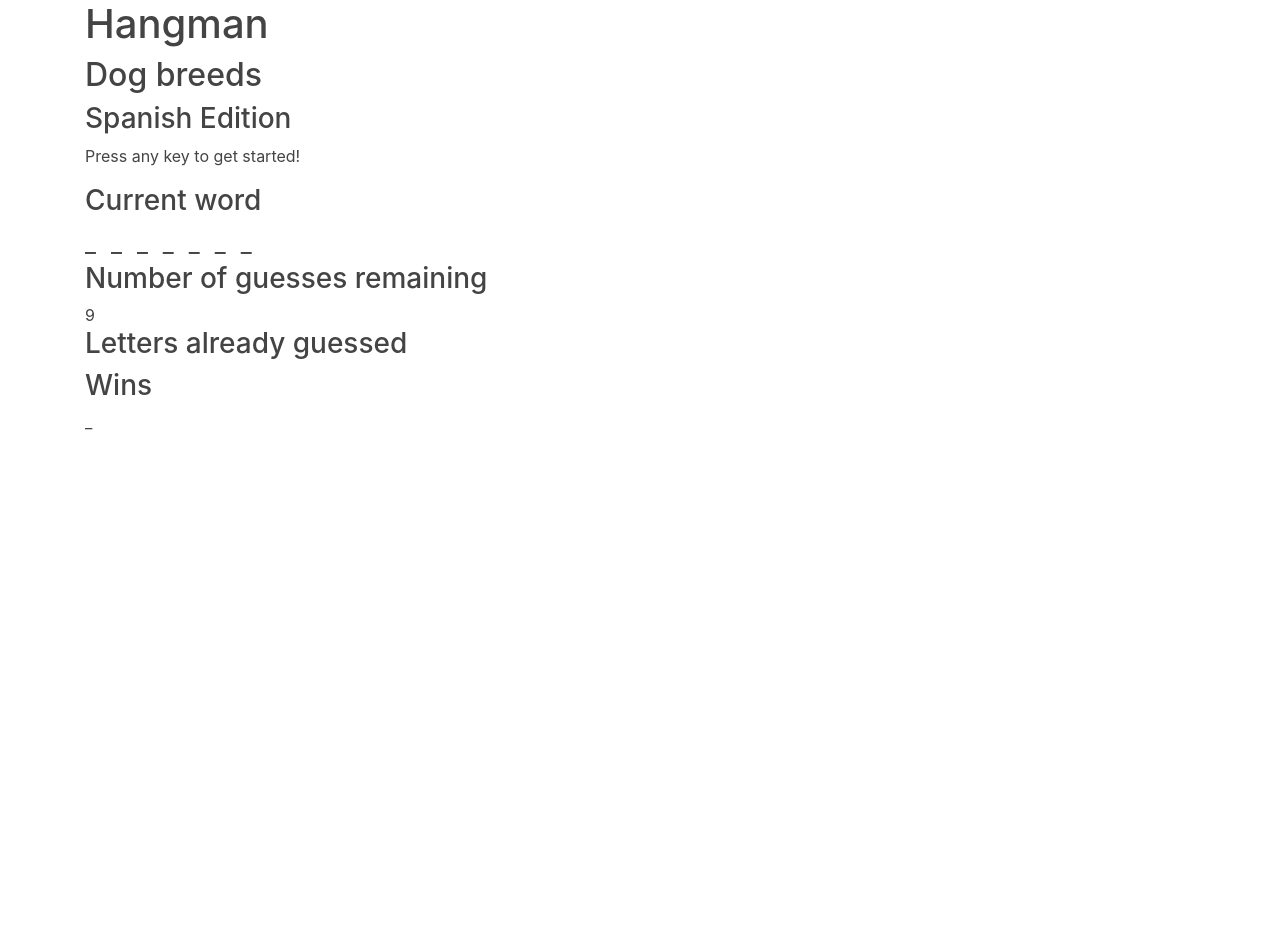
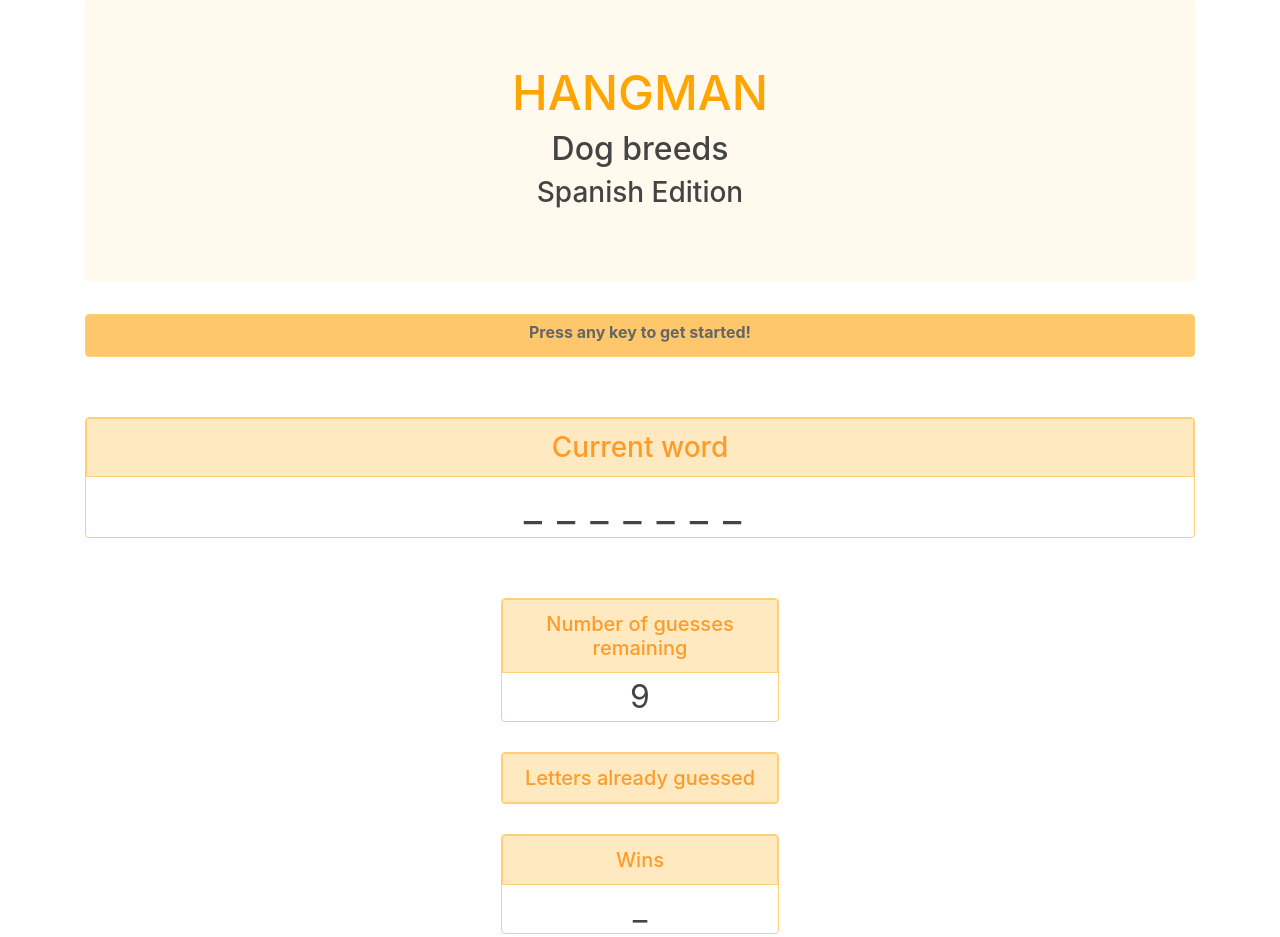
Before and after one commit to caam123/WordGuessGame, a plain HTML site: page index.html in a window 1280 px wide. Before the commit the page ends 800 px from the top, so only its background shows below. Drawn offline with nearby package versions, Linux system fonts and the light colour scheme.

Commit message:
agregamos estilos rapidos

```diff
--- a/assets/css/style.css
+++ b/assets/css/style.css
@@ -1,9 +1,58 @@
+*{
+    padding:0;
+}
 body{
 
     color:#444;
 }
 
+h1{
+    text-transform:uppercase;
+    color:orange;
+    font-size: 3em;
+}
+
 #underscore{
     letter-spacing:15px;
+    font-size: 2.5em;
+    text-transform: uppercase;
+}
+
+#press{
+    background-color: rgb(255, 199, 108);
+    font-weight: bold;
+    color:#666;
+    padding-top: 5px;
+}
+
+.card{
+
+    margin:30px auto;
+    padding:0;
+    border: 1px solid rgb(255, 207, 117);
+}
+
+.card-header{
+    background-color:rgb(255, 233, 192);
+    border: 1px solid rgb(255, 207, 117);
+    color:rgb(255, 155, 41);
+}
+
+.card-text{
+    font-size: 2em;
+}
+
+.otros h3{
+    background-color:#eee;
+    color:gray;
+
+}
+
+.jumbotron{
+    background-color: rgb(255, 249, 238);
+}
+
+#lettersGuessed{
+    text-transform: uppercase;
     font-size: 1.5em;
 }
--- a/assets/javascript/game.js
+++ b/assets/javascript/game.js
@@ -25,7 +25,7 @@ var guessesLeft = 9;
 var lettersGuessed = [];
     document.onkeypress = function (event){
     lettersGuessed.push(event.key);
-    document.getElementById("lettersGuessed").textContent = lettersGuessed;
+    document.getElementById("lettersGuessed").textContent = lettersGuessed.join(" - ");
     console.log("array de guessed", lettersGuessed);
 };
 
--- a/index.html
+++ b/index.html
@@ -1,51 +1,61 @@
 <!DOCTYPE html>
 <html>
+
 <head>
     <meta charset="utf-8">
     <meta http-equiv="X-UA-Compatible" content="IE=edge">
     <title>Word Game Guess </title>
     <meta name="viewport" content="width=device-width, initial-scale=1">
     <link rel="stylesheet" href="assets/css/normalize.css">
-    <link rel="stylesheet" href="https://stackpath.bootstrapcdn.com/bootstrap/4.3.1/css/bootstrap.min.css" integrity="sha384-ggOyR0iXCbMQv3Xipma34MD+dH/1fQ784/j6cY/iJTQUOhcWr7x9JvoRxT2MZw1T" crossorigin="anonymous">
+    <link rel="stylesheet" href="https://stackpath.bootstrapcdn.com/bootstrap/4.3.1/css/bootstrap.min.css" integrity="sha384-ggOyR0iXCbMQv3Xipma34MD+dH/1fQ784/j6cY/iJTQUOhcWr7x9JvoRxT2MZw1T"
+        crossorigin="anonymous">
     <link rel="stylesheet" type="text/css" media="screen" href="assets/css/style.css">
 
 </head>
 <!--Como no queria presionar tecla para que salieran los _ _ _ lo puse aqui "onload"-->
+
 <body>
     <div class="container">
-    <div>
+        <div class="jumbotron text-center">
             <h1>Hangman</h1>
             <h2>Dog breeds</h2>
             <h3>Spanish Edition</h2>
         </div>
-    <div>
-            <p>
+        <div class="card" id="press">
+            <p class="card-title text-center">
                 Press any key to get started!
             </p>
-
         </div>
-    <div class="current-word">
-        <h3>Current word</h3>
-        <span id="underscore"></span>
+        <div class="row">
+            <div class="col-sm-12">
+                <div class="current-word card text-center">
+                    <h3 class="card-header">Current word</h3>
+                    <span class="card-text" id="underscore"></span>
+                </div>
+            </div>
         </div>
 
-    <div class="number-guess">
-    <h3> Number of guesses remaining</h3>
-    <span id="guesses"></span>
+
+            <div class="number-guess card otros text-center col-sm-3">
+                <h5 class="card-header"> Number of guesses remaining</h5>
+                <span class="card-text" id="guesses"></span>
             </div>
 
-    <div class="letters">
-        <h3>Letters already guessed</h3>
-        <span id="lettersGuessed"></span>
+            <div class="letters card otros text-center col-sm-3">
+                <h5 class="card-header">Letters already guessed</h5>
+                <span id="lettersGuessed" class="card-text"></span>
             </div>
 
-    <div class="score">
-        <h3>Wins</h3>
-        <span id="wins">_</span>
+            <div class="score card otros col-sm-3">
+                <h5 class="card-header text-center">Wins</h5>
+                <span class="card-text text-center" id="wins">_</span>
             </div>
+
+
     </div>
 
 
 </body>
 <script src="assets/javascript/game.js"></script>
+
 </html>
```
Lines whose indentation alone changed are shown as unchanged.
